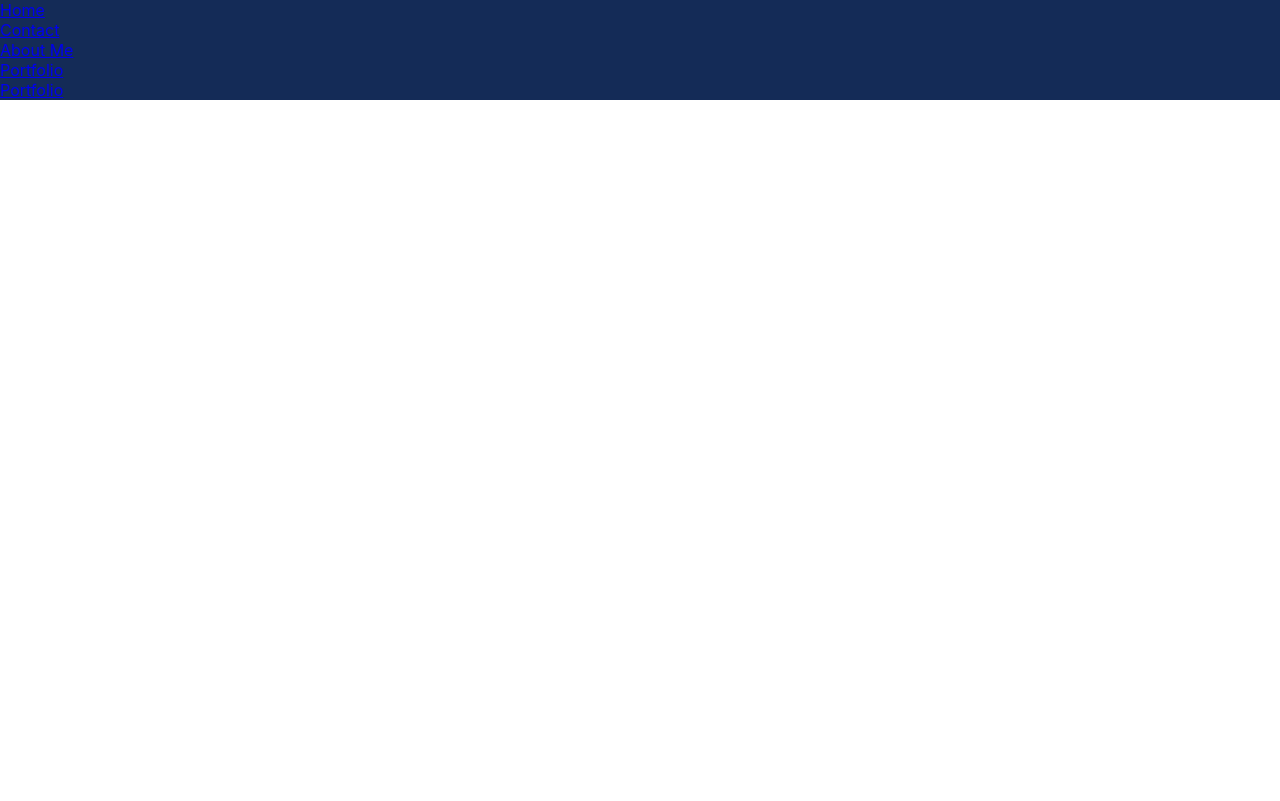
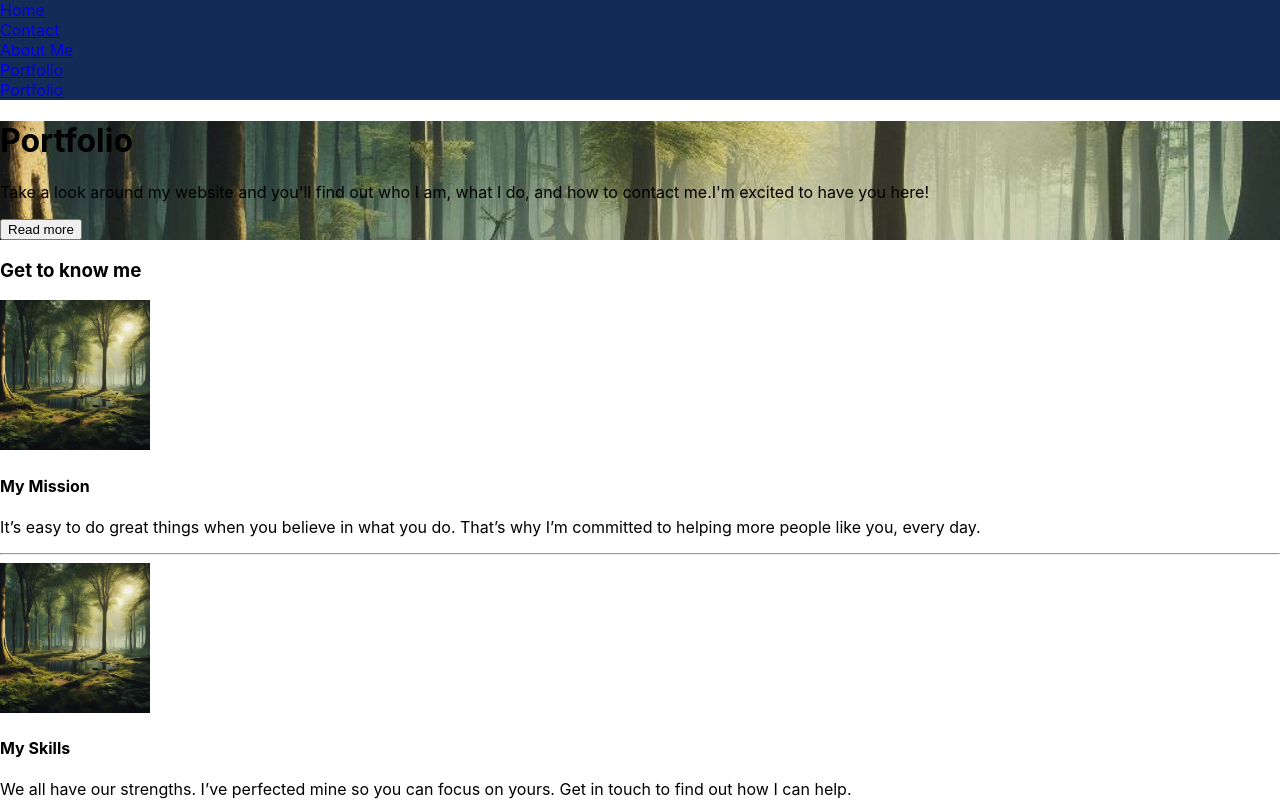
Before and after one commit to TheAgeOfAI/portfolio, a React (Create React App) app: page / in a window 1280 px wide. Shown: the top 801 px of the page. Built offline with nearby package versions, Linux system fonts and the light colour scheme; the HTML template or start-up script is replaced by a standard one.

Commit message:
level 2 completed. (UI only)

```diff
--- a/src/App.css
+++ b/src/App.css
@@ -1,3 +1,14 @@
 .absolute-head {
     background-color: #142B57;
 }
+
+.my-home-card {
+    background-image: url("./static/1.jpg");
+    background-size: cover;
+    background-position: center;
+}
+
+.img-thumbnail {
+    width: 150px;
+    height: 150px;
+}
--- a/src/App.js
+++ b/src/App.js
@@ -1,5 +1,7 @@
 import './App.css';
+import HomeCard from './topPage';
 import Header from './Header';
+import InfoCard from './otherCard';
 
 function App() {
   return (
@@ -10,6 +12,8 @@ function App() {
           left: ['Home', 'Contact', 'About Me']
         }}
       />
+      <HomeCard />
+      <InfoCard />
       </header>
     </div>
   );
--- /dev/null
+++ b/src/Card.js
@@ -0,0 +1,28 @@
+import React from 'react';
+import './App.css';
+import myImg from './static/1.jpg';
+
+function Card(props) {
+    return (
+        <div className='col'>
+            {
+                props.info.map( record => {
+                return (
+                    <div className='d-flex flex-row p-3 m-3' key={ record.id }>
+                        <div className='col-3'>
+                            <img src={ myImg } className='img-thumbnail' alt='Relevant Image'/>
+                        </div>
+                        <div className='col-7'>
+                            <h4>{ record.title }</h4>
+                            <p>{ record.description }</p>
+                        </div>
+                        <hr />
+                    </div>
+                )
+                })
+            }
+        </div>
+    )
+}
+
+export default Card;
--- a/src/Header.js
+++ b/src/Header.js
@@ -6,21 +6,21 @@ function Header({ buttons }) {
     <div className="container-fluid absolute-head py-3">
 		<div className="row align-items-center justify-content-between">
 			<div className="col-3 my-1">
-				<div className="d-flex flex-row m-auto">
+				<div className="d-flex flex-row">
 					{buttons.left.map((button, index) => (
-						<div className="p-2 mx-3">
-							<a class="link-offset-2 link-offset-3-hover link-underline link-underline-opacity-0 text-light" href="#" key={index}>{button}</a>
+						<div className="d-flex p-2 mx-3">
+							<a className="link-offset-2 link-offset-3-hover link-underline link-underline-opacity-0 text-light" href="#" key={index}>{button}</a>
 						</div>
 					))}
 				</div>
 			</div>
 			<div className="col-3 text-center my-1">
-				<a class="link-offset-2 text-light link-offset-3-hover link-underline link-underline-opacity-0" href="#" >Portfolio</a>
+				<a className="link-offset-2 text-light link-offset-3-hover link-underline link-underline-opacity-0" href="/" >Portfolio</a>
 			</div>
 			<div className="col-3 my-1">
 				<div className="d-flex flex-rwo justify-content-end">
 					<div className="mx-3">
-						<a class="link-offset-2 link-info link-offset-3-hover link-underline link-underline-opacity-0" href="#" >Portfolio</a>
+						<a className="link-offset-2 link-info link-offset-3-hover link-underline link-underline-opacity-0" href="#" >Portfolio</a>
 					</div>
 				</div>
 			</div>
--- /dev/null
+++ b/src/info.json
@@ -0,0 +1,42 @@
+[
+    [
+        {
+            "id" : 1,
+            "title" : "My Mission",
+            "description" :"It’s easy to do great things when you believe in what you do. That’s why I’m committed to helping more people like you, every day.",
+            "img" : "./static/1.jpg"
+        },
+        {
+            "id" : 2,
+            "title" : "My Skills",
+            "description" : "We all have our strengths. I’ve perfected mine so you can focus on yours. Get in touch to find out how I can help.",
+            "img" : "./static/1.jpg"
+        },
+        {
+            "id" : 3,
+            "title" : "My Values",
+            "description" : "My business is more than just a job. Each time I take on a new project, I make sure it aligns with my core set of values so I know I can deliver great results.",
+            "img" : "./static/1.jpg"
+        }
+    ],
+    [
+            {
+                "id" : 1,
+                "title" : "My Clients",
+                "description" : "Because I'm experienced, reliable, and focused on results, I've had the privilege of working with a host of fantastic clients.",
+                "img" : "./static/1.jpg"
+            },
+            {
+                "id" : 2,
+                "title" : "My Motivation",
+                "description" : "My work is my purpose, my driving force. It's the reason I get up every day and do what I do. Most importantly, it keeps pushing me to achieve bigger and better things with each new challenge.",
+                "img" : "./static/1.jpg"
+            },
+            {
+                "id" : 3,
+                "title" : "My Story",
+                "description" : "We all have a passion. This is mine! From an early age, I decided to master my craft. And I’ve been learning ever since.",
+                "img" : "./static/1.jpg"
+            }
+    ]
+]
--- /dev/null
+++ b/src/otherCard.js
@@ -0,0 +1,26 @@
+import React from 'react';
+import './App.css';
+import Card from './Card';
+import data from './info.json';
+
+function InfoCard() {
+
+    return (
+        <div className='container-fluid p-5'>
+            <div className='row justify-content-center align-items-center '>
+                <div className='col-4 text-center'>
+                    <div className='flex-item'>
+                        <h3>
+                            Get to know me
+                        </h3>
+                    </div>
+                </div>
+                <Card
+                    info={data[0]}
+                />
+            </div>
+        </div>
+    );
+}
+
+export default InfoCard;
```
Also changed, not shown: src/static/1.jpg (added).
